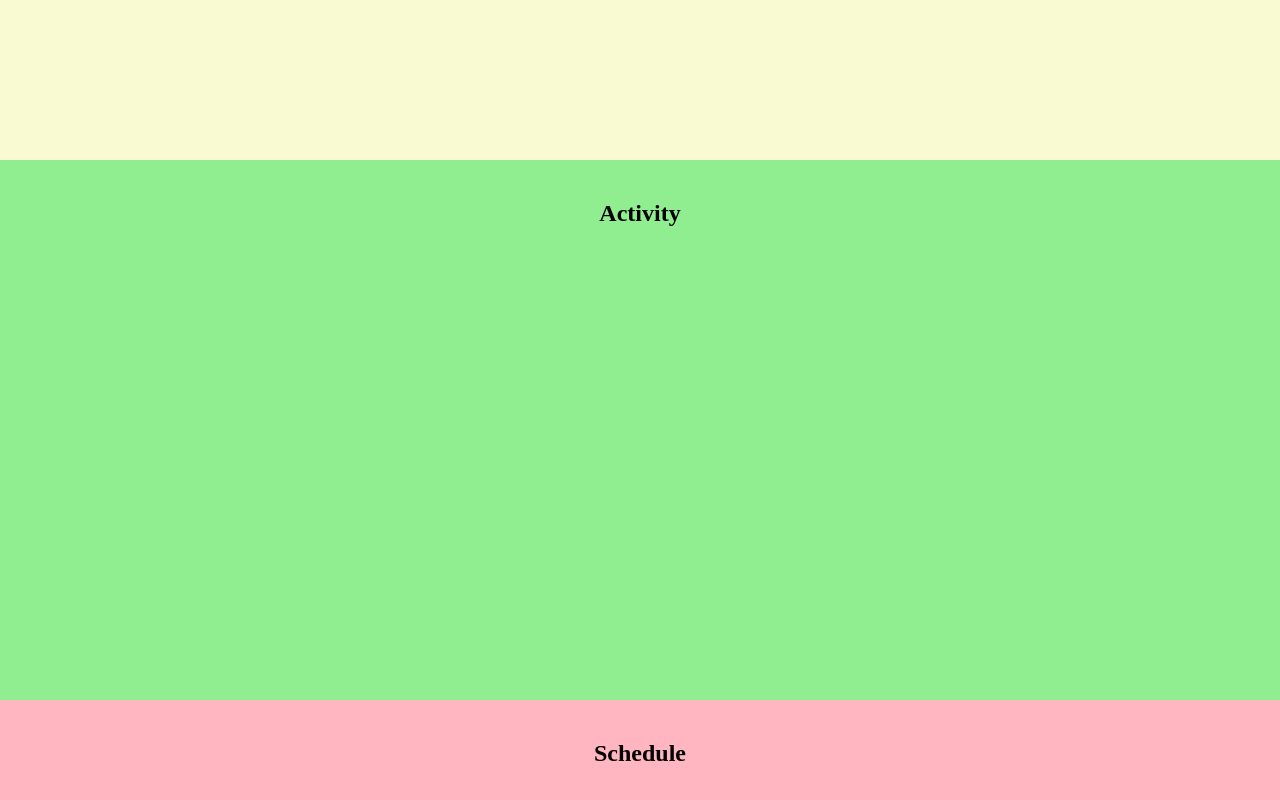
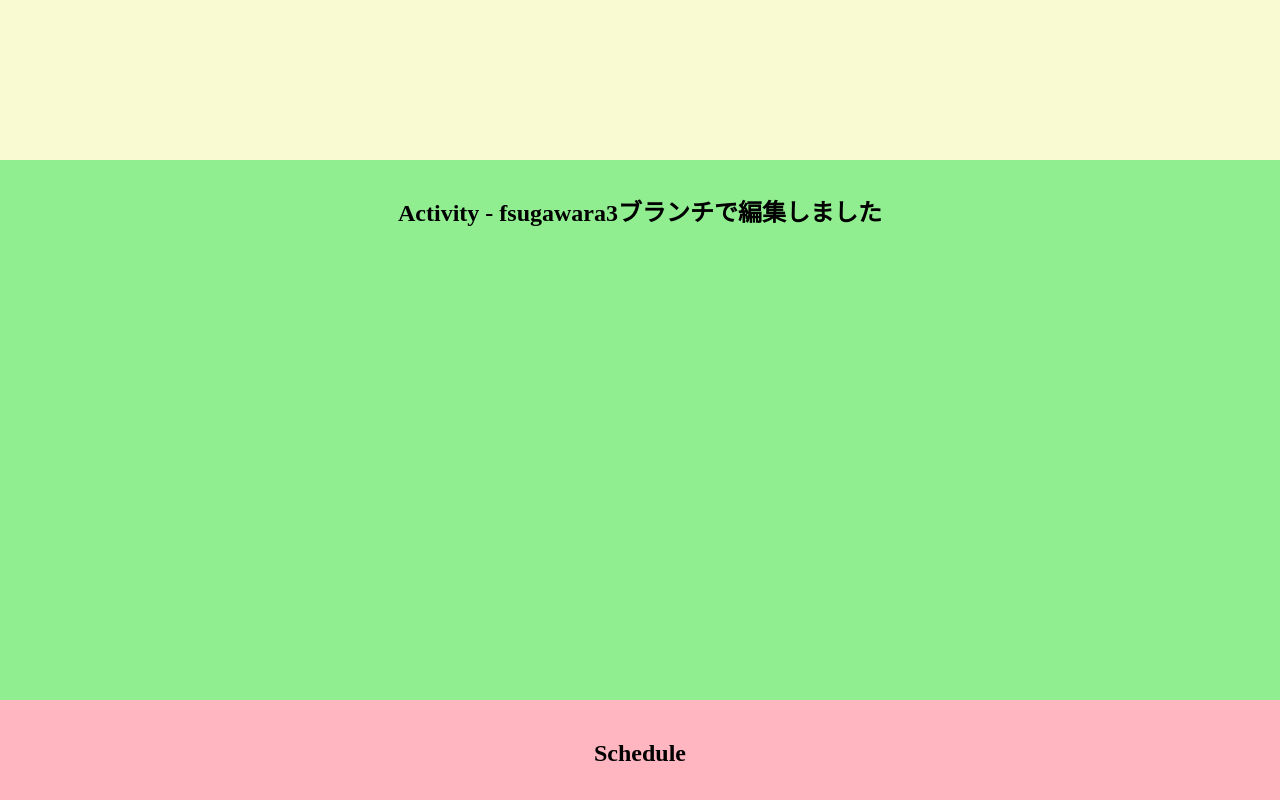
Before and after one commit to hiyokodev/hiyoko_site_2023, a Vue app: page / in a window 1280 px wide. Shown: the part 998-1798 px from the top of the page. Built offline with nearby package versions, Linux system fonts and the light colour scheme.

Commit message:
fsugawara3ブランチで編集

```diff
--- a/src/components/Home/activitySection.vue
+++ b/src/components/Home/activitySection.vue
@@ -1,6 +1,6 @@
 <template>
   <section>
-    <h2>Activity</h2>
+    <h2>Activity - fsugawara3ブランチで編集しました</h2>
   </section>
 </template>
 <script>
```
